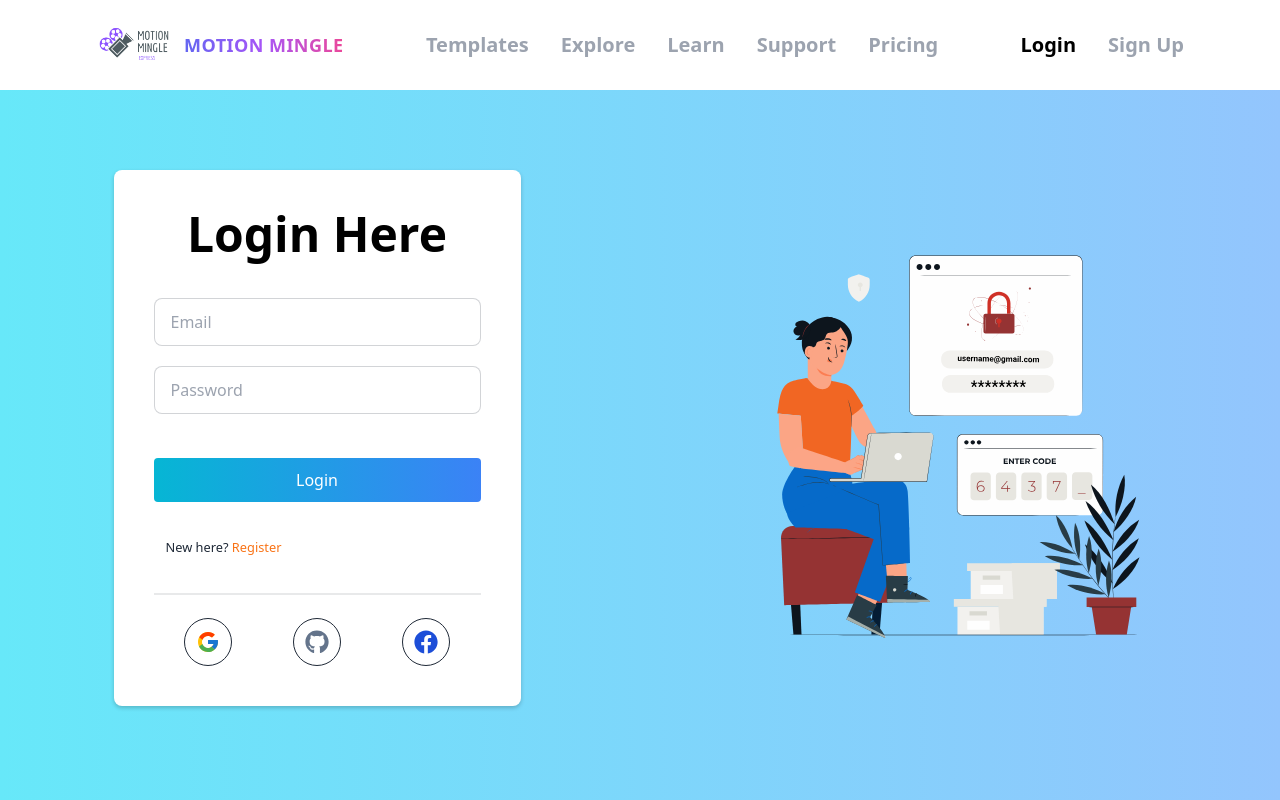
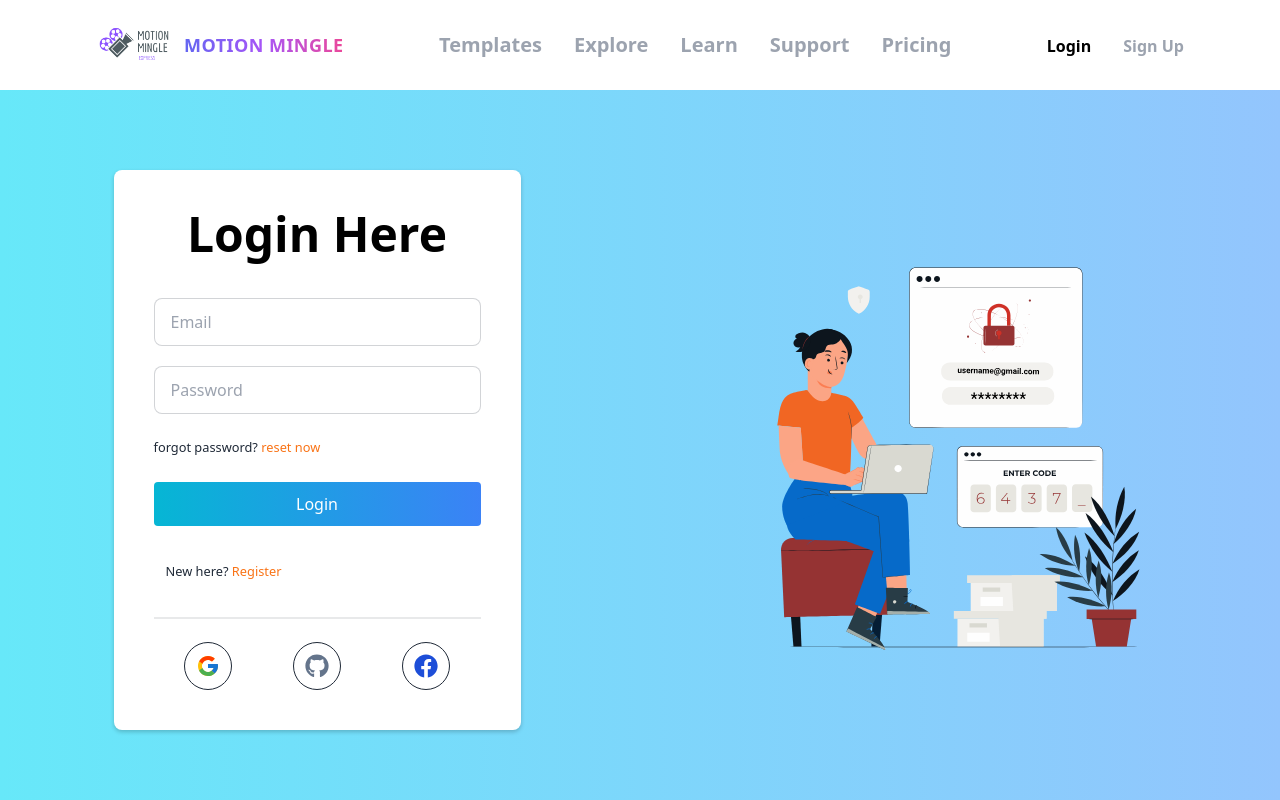
Before and after one commit to shanto001971/online-video-editing-platform, a React (Vite) app: page /login in a window 1280 px wide. Shown: the top 800 px of the page. Built offline with nearby package versions, Linux system fonts and the light colour scheme; no server answers.

Commit message:
reset password in the login page

```diff
--- a/src/Components/Pages/Login/Login.jsx
+++ b/src/Components/Pages/Login/Login.jsx
@@ -8,12 +8,14 @@ import { useContext, useState } from 'react';
 import Swal from 'sweetalert2';
 // import { FaGoogle } from 'react-icons/fa';
 import SocialLogin from '../SocialLogin/SocialLogin';
+import { useRef } from 'react';
 
 const Login = () => {
-  const {signInUser} = useContext(AuthContext);
+  const {signInUser, resetPassword} = useContext(AuthContext);
   const location = useLocation();
   const navigate = useNavigate();
   const [error, setError] = useState('');
+  const emailRef = useRef();
   const from = location.state?.from?.pathname || "/";
 
     const defaultOptions = {
@@ -70,7 +72,46 @@ const Login = () => {
             // setError(error.message)
           })
 
+  }
+
+
+  const handleResetPassword = () => {
+    const email = emailRef.current.value;
+    if(!email){
+      Swal.fire({
+        title: 'Please input your email to reset password!',
+        showClass: {
+          popup: 'animate__animated animate__fadeInDown'
+        },
+        hideClass: {
+          popup: 'animate__animated animate__fadeOutUp'
+        }
+      })
+      return;
     }
+
+
+
+    resetPassword(email)
+    .then(() => {
+      Swal.fire({
+        title: 'Please check your email!',
+        showClass: {
+          popup: 'animate__animated animate__fadeInDown'
+        },
+        hideClass: {
+          popup: 'animate__animated animate__fadeOutUp'
+        }
+      })
+    })
+    .catch(error => {
+      console.log(error);
+    })
+
+
+    console.log(email);
+
+  }
 
 
 
@@ -84,12 +125,13 @@ const Login = () => {
     <h2 className='text-3xl md:text-5xl text-black font-semibold pb-5'>Login Here </h2>
         <form onSubmit = {handleSignin}>
         <div>
-        <input type="email" name='email' placeholder="Email" className="w-full input input-bordered" />
+        <input type="email" ref={emailRef} name='email' placeholder="Email" className="w-full input input-bordered" />
         </div>
 
         <div>
         <input type="password" name='password' placeholder="Password" className="w-full input input-bordered" />
         <p className="text-red-600 text-xs">{error}</p>
+        <small>forgot password? <button onClick={handleResetPassword} className='text-orange-500'>reset now</button> </small>
         </div>
         <div className="form-control mt-6">
         <input type="submit" className='w-full bg-gradient-to-r from-cyan-500 to-blue-500' value="Login" />
--- a/src/Components/Shared/Navbar.jsx
+++ b/src/Components/Shared/Navbar.jsx
@@ -94,29 +94,13 @@ const Navbar = () => {
         </ul>
 
         <ul className="items-center hidden space-x-8 lg:flex  text-gray-400 font-semibold text-xl">
-          {/* <li>
-            <NavLink
-              to="/register"
-              title="Sign Up"
-              className={({ isActive }) => (isActive ? "text-xl text-black font-bold" : "default")}
-            >
-              Sign Up
-            </NavLink>
-          </li> */}
-          {/* <li>
-            <NavLink
-              to="/login"
-              title="Log In"
-              className={({ isActive }) => (isActive ? "text-xl text-black font-bold" : "default")}
-            >
-              Login
-            </NavLink>
-          </li> */}
+
+          {/* Conditional rendering login logout */}
 
           {
             user ? <>
-            <small>{user.displayName}</small> <img style={{width:"40px", borderRadius:'50%', marginLeft:'7px'}} src={user.photoURL} alt="" />
-            <button onClick={handleLogOut} className=" text-gray-500  default">Logout</button>
+             <img title={user?.displayName} style={{width:"40px", borderRadius:'50%', marginLeft:'7px'}} src={user.photoURL} alt="" />
+            <button onClick={handleLogOut} className="text-[16px] text-gray-500  default">Logout</button>
 
             </>
 
@@ -125,7 +109,7 @@ const Navbar = () => {
             <NavLink
               to="/login"
               title="Log In"
-              className={({ isActive }) => (isActive ? "text-xl text-black font-bold" : "default")}
+              className={({ isActive }) => (isActive ? "text-[16px] text-black font-bold" : "default text-[16px]")}
             >
               Login
             </NavLink>
@@ -135,7 +119,7 @@ const Navbar = () => {
             <NavLink
               to="/register"
               title="Sign Up"
-              className={({ isActive }) => (isActive ? "text-xl text-gray-500  font-bold" : "default")}
+              className={({ isActive }) => (isActive ? "text-[16px] text-gray-400  font-bold" : "default text-[16px]")}
             >
               Sign Up
             </NavLink>
@@ -254,27 +238,37 @@ const Navbar = () => {
               Signup
             </NavLink>
           </li>
-          {/* <li>
-            <NavLink
-              to="/login"
-              title="Log In"
-              className={({ isActive }) => (isActive ? "active" : "default")}
-            >
-              Login
-            </NavLink>
-          </li> */}
 
-          {
-            user ? <><button onClick={handleLogOut} className=" text-gray-500  default">Logout</button></> : <>
+          {/*conditional rendering login logout */}
+
+        {
+            user ? <>
+             <img title={user?.displayName} style={{width:"40px", borderRadius:'50%', marginLeft:'7px'}} src={user.photoURL} alt="" />
+            <button onClick={handleLogOut} className="text-[16px] text-gray-500  default">Logout</button>
+
+            </>
+
+            : <>
             <li>
             <NavLink
               to="/login"
               title="Log In"
-              className={({ isActive }) => (isActive ? "text-xl text-black font-bold" : "default")}
+              className={({ isActive }) => (isActive ? "text-[16px] text-black font-bold" : "default text-[16px]")}
             >
               Login
             </NavLink>
           </li>
+
+            { <li>
+            <NavLink
+              to="/register"
+              title="Sign Up"
+              className={({ isActive }) => (isActive ? "text-[16px] text-gray-400  font-bold" : "default text-[16px]")}
+            >
+              Sign Up
+            </NavLink>
+          </li> }
+
             </>
           }
 
--- a/src/providers/AuthProvider.jsx
+++ b/src/providers/AuthProvider.jsx
@@ -1,5 +1,5 @@
 import { createContext, useEffect, useState } from "react";
-import { FacebookAuthProvider, GithubAuthProvider, GoogleAuthProvider, createUserWithEmailAndPassword, getAuth, onAuthStateChanged, signInWithEmailAndPassword, signInWithPopup, signOut, updateProfile } from "firebase/auth";
+import { FacebookAuthProvider, GithubAuthProvider, GoogleAuthProvider, createUserWithEmailAndPassword, getAuth, onAuthStateChanged, sendPasswordResetEmail, signInWithEmailAndPassword, signInWithPopup, signOut, updateProfile } from "firebase/auth";
 import app from "../Components/Firebase/firebase.config";
 
 export const AuthContext = createContext(null)
@@ -40,6 +40,12 @@ const AuthProvider = ({children}) => {
         return signInWithPopup(auth, facebookProvider)
     }
 
+    const resetPassword = (email) => {
+        setLoading(true)
+        return sendPasswordResetEmail(auth, email)
+
+    }
+
     const logOut = () => {
         setLoading(true);
         return signOut(auth);
@@ -71,6 +77,7 @@ const AuthProvider = ({children}) => {
         googleLogin,
         githubLogin,
         facebookLogin,
+        resetPassword,
         logOut,
         updateUserProfile
     }
```
